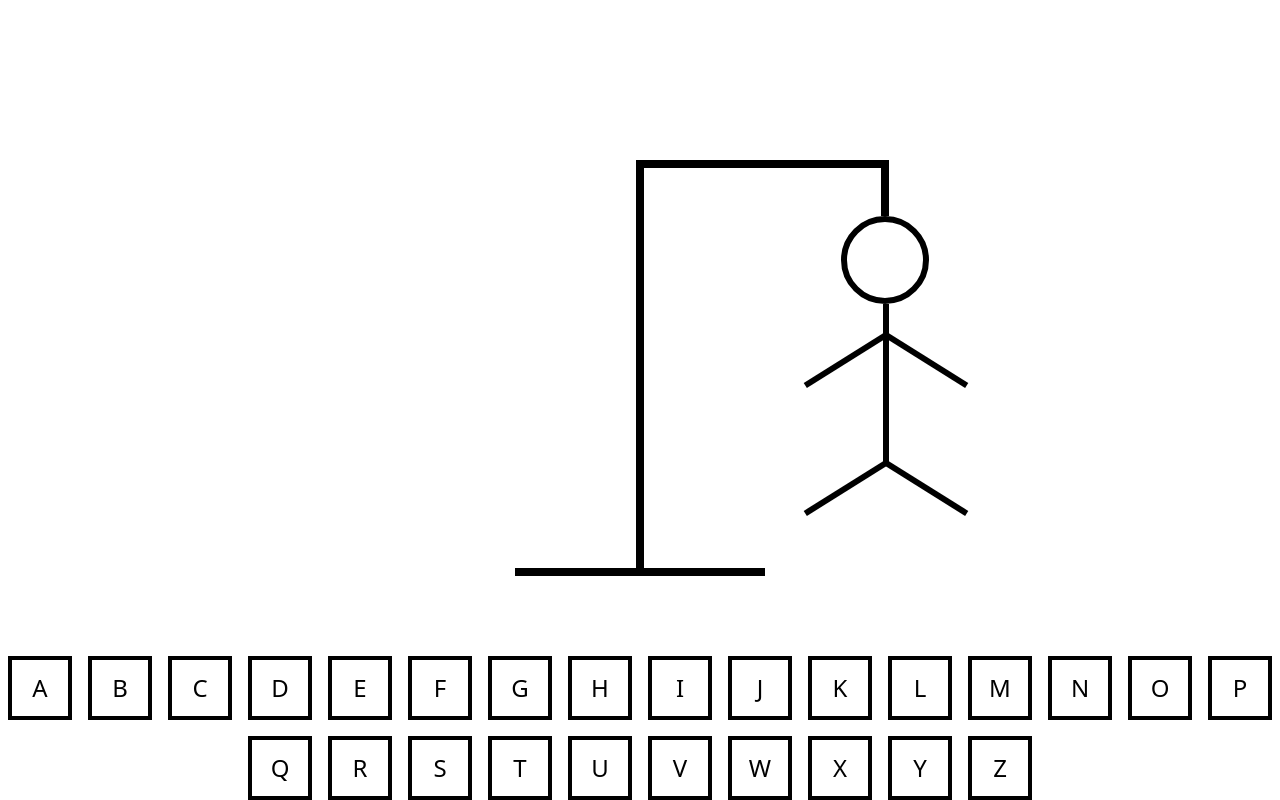
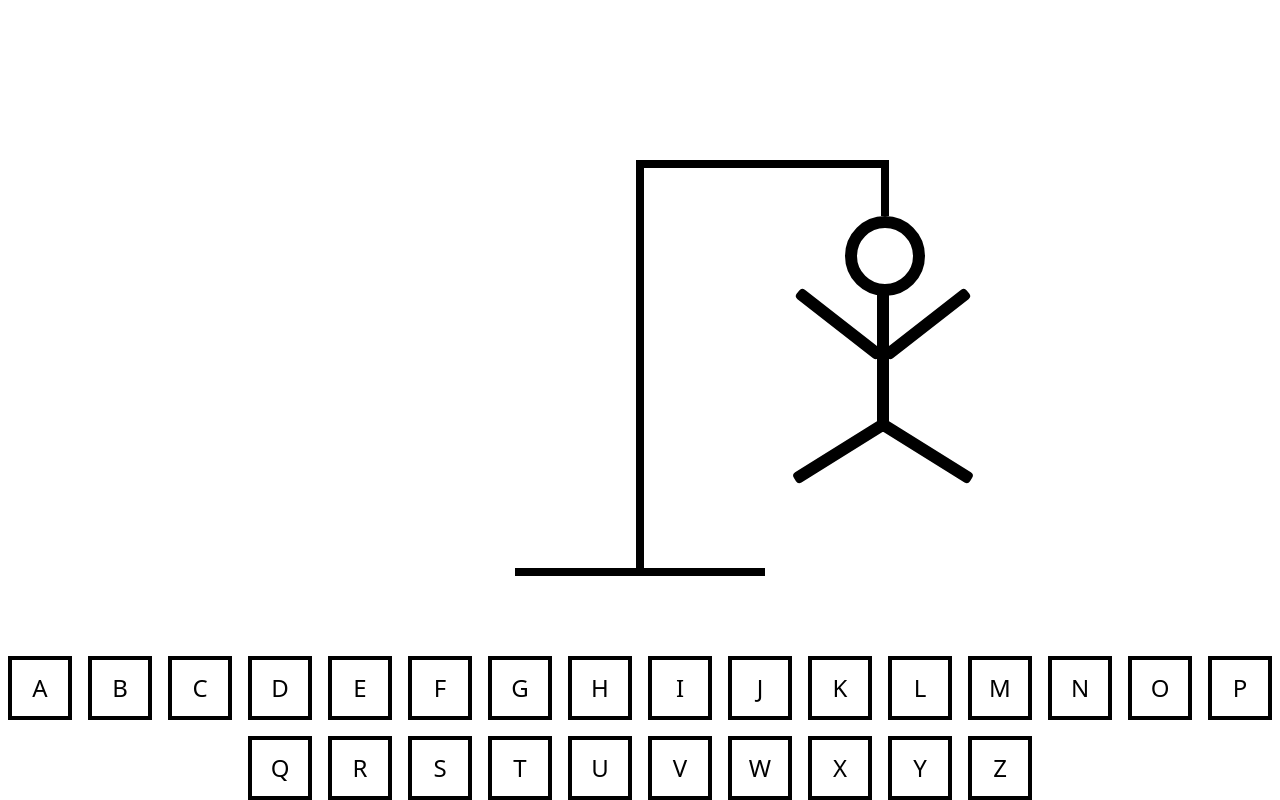
Before and after one commit to itsanup1/Hangman, a React (Vite) app: page / in a window 1280 px wide. Built offline with nearby package versions, Linux system fonts and the light colour scheme.

Commit message:
Changed Hangman Drawing design

```diff
--- a/src/Components/HangmanDrawing.jsx
+++ b/src/Components/HangmanDrawing.jsx
@@ -6,22 +6,22 @@ export function HangmanDrawing() {
       <div className="absolute top-0 right-[-124px] h-14 w-2 bg-black" />
 
       {/*Head*/}
-      <div className="absolute rounded-full border-6 h-22 w-22 right-[-164px] top-14"/>
+      <div className="absolute rounded-full border-12 h-20 w-20 right-[-160px] top-14"/>
 
       {/*Torso*/}
-      <div className="h-[160px] w-[6px] bg-black absolute right-[-124px] top-36"/>
+      <div className="h-36 w-3 bg-black absolute right-[-124px] top-32 rounded"/>
 
       {/*Left Hand*/}
-      <div className="absolute  h-24 rotate-58 w-[6px] bg-black -right-21 top-38" />
+      <div className="absolute  h-26 rotate-128 w-3 bg-black -right-20 top-28 rounded" />
 
       {/*Right Hand*/}
-      <div className="absolute  h-24 -rotate-58 w-[6px] bg-black -right-41 top-38" />
+      <div className="absolute  h-26 -rotate-128 w-3 bg-black -right-42 top-28 rounded" />
 
       {/*Left Leg*/}
-      <div className="absolute  h-24 rotate-58 w-[6px] bg-black -right-21 top-70" />
+      <div className="absolute  h-26 rotate-58 w-3 bg-black -right-20 top-60 rounded " />
 
       {/*Right Leg*/}
-      <div className="absolute  h-24 -rotate-58 w-[6px] bg-black -right-41 top-70" />
+      <div className="absolute  h-26 -rotate-58 w-3 bg-black -right-42 top-60 rounded" />
 
       {/* Top Bar */}
       <div className="h-2 w-[250px] ml-[121px] bg-black" />
```
